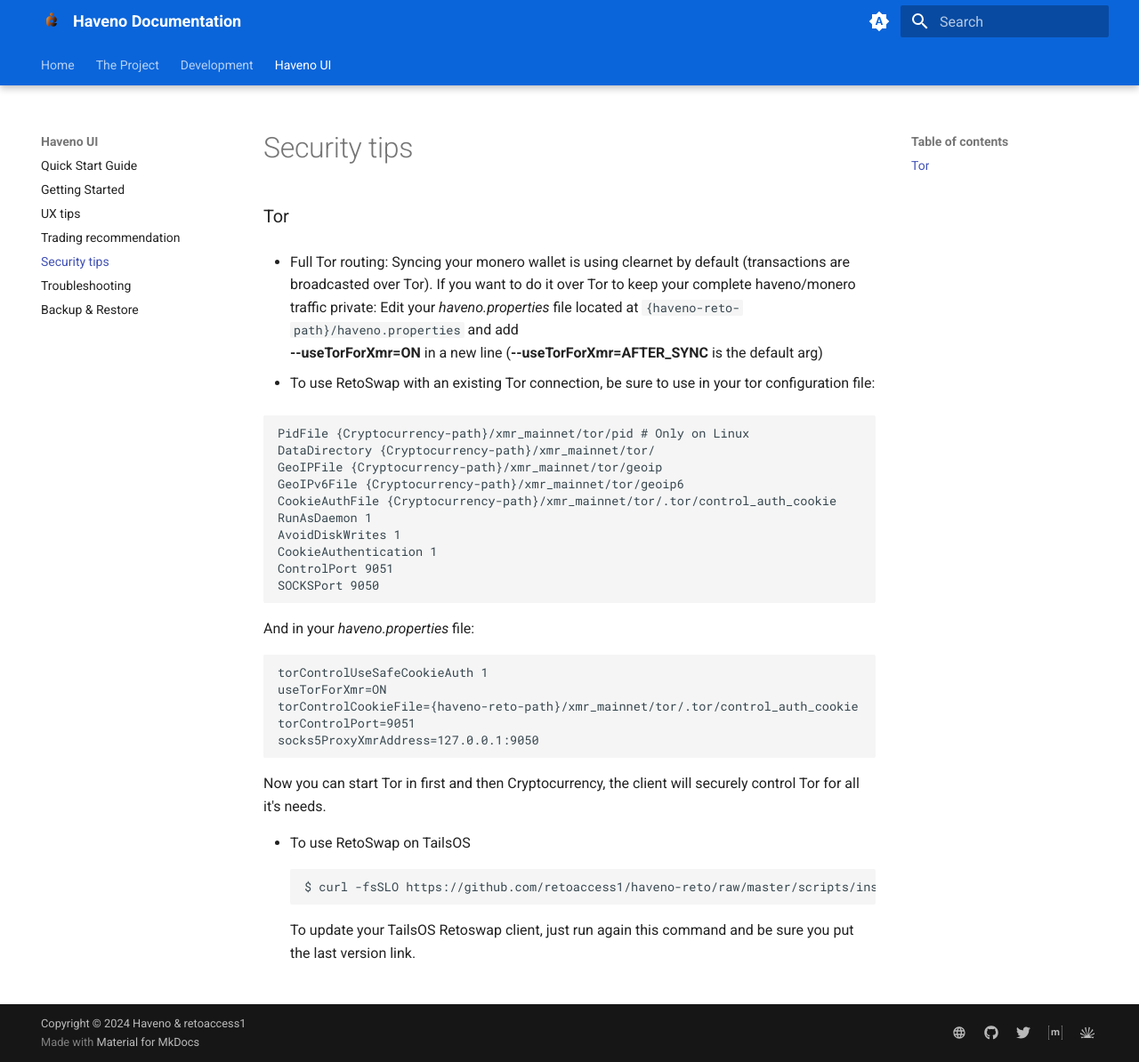
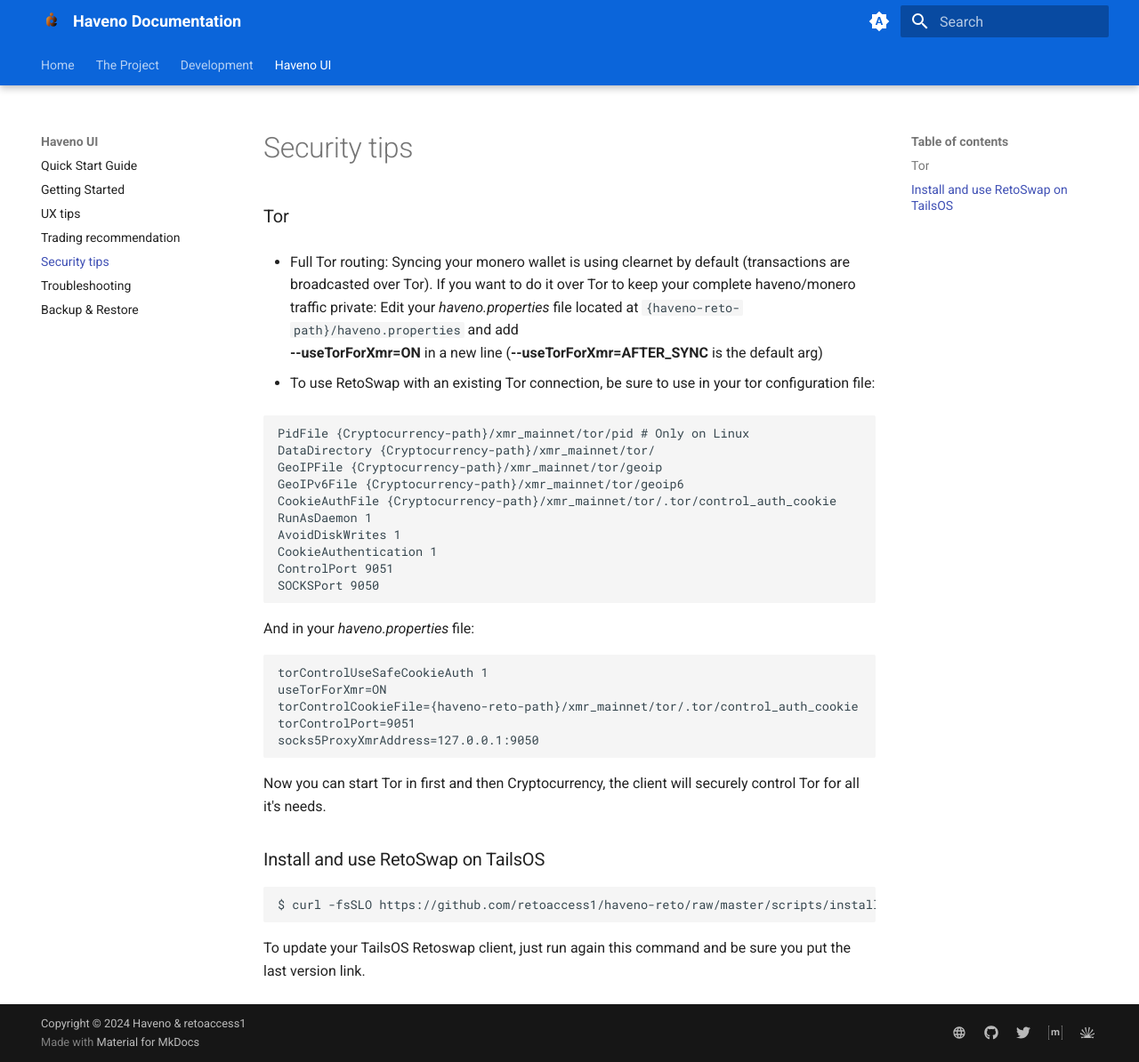
Before and after one commit to boldsuck/haveno-reto-docs, an MkDocs documentation site: the page built from docs/haveno-ui/security.md, in a window 1280 px wide and 1194 px high. Shown: the whole window at 89% size. Built offline with MkDocs 1.6.1 and Material for MkDocs 9.7.7, drawn with Linux system fonts in a browser that asks for light colours; plug-ins that fetch from the network failed and are left out; the version menu is left out.

Commit message:
Update security.md

````diff
--- a/docs/haveno-ui/security.md
+++ b/docs/haveno-ui/security.md
@@ -34,7 +34,7 @@
 
 Now you can start Tor in first and then Cryptocurrency, the client will securely control Tor for all it's needs.
 
-- To use RetoSwap on TailsOS
+### Install and use RetoSwap on TailsOS
 ```
 $ curl -fsSLO https://github.com/retoaccess1/haveno-reto/raw/master/scripts/install_tails/haveno-install.sh && bash haveno-install.sh https://github.com/retoaccess1/haveno-reto/releases/download/v(last-version)/haveno-linux-deb.zip <DAA24D878B8D36C90120A897CA02DAC12DAE2D0F>
 ```
````
